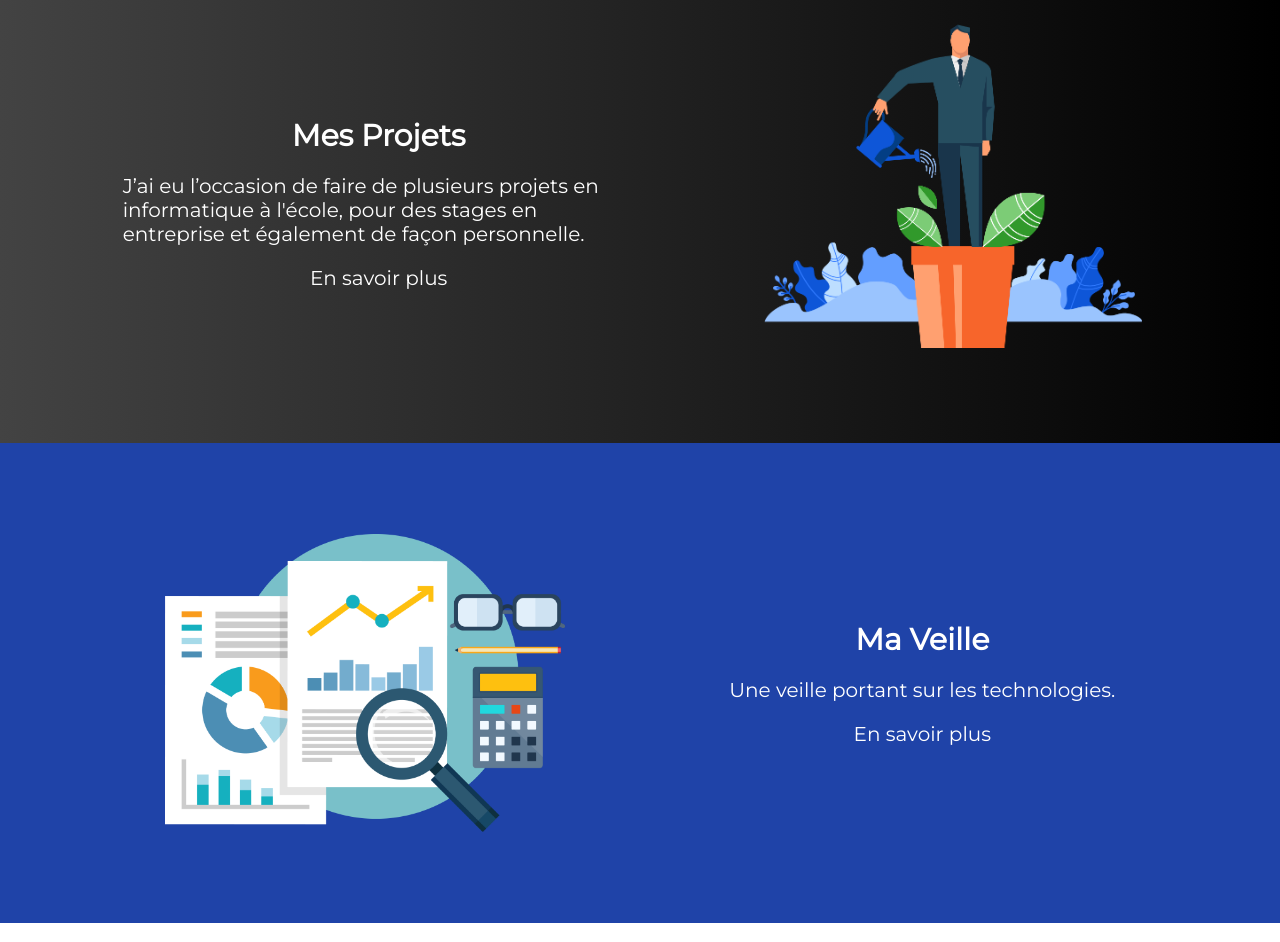
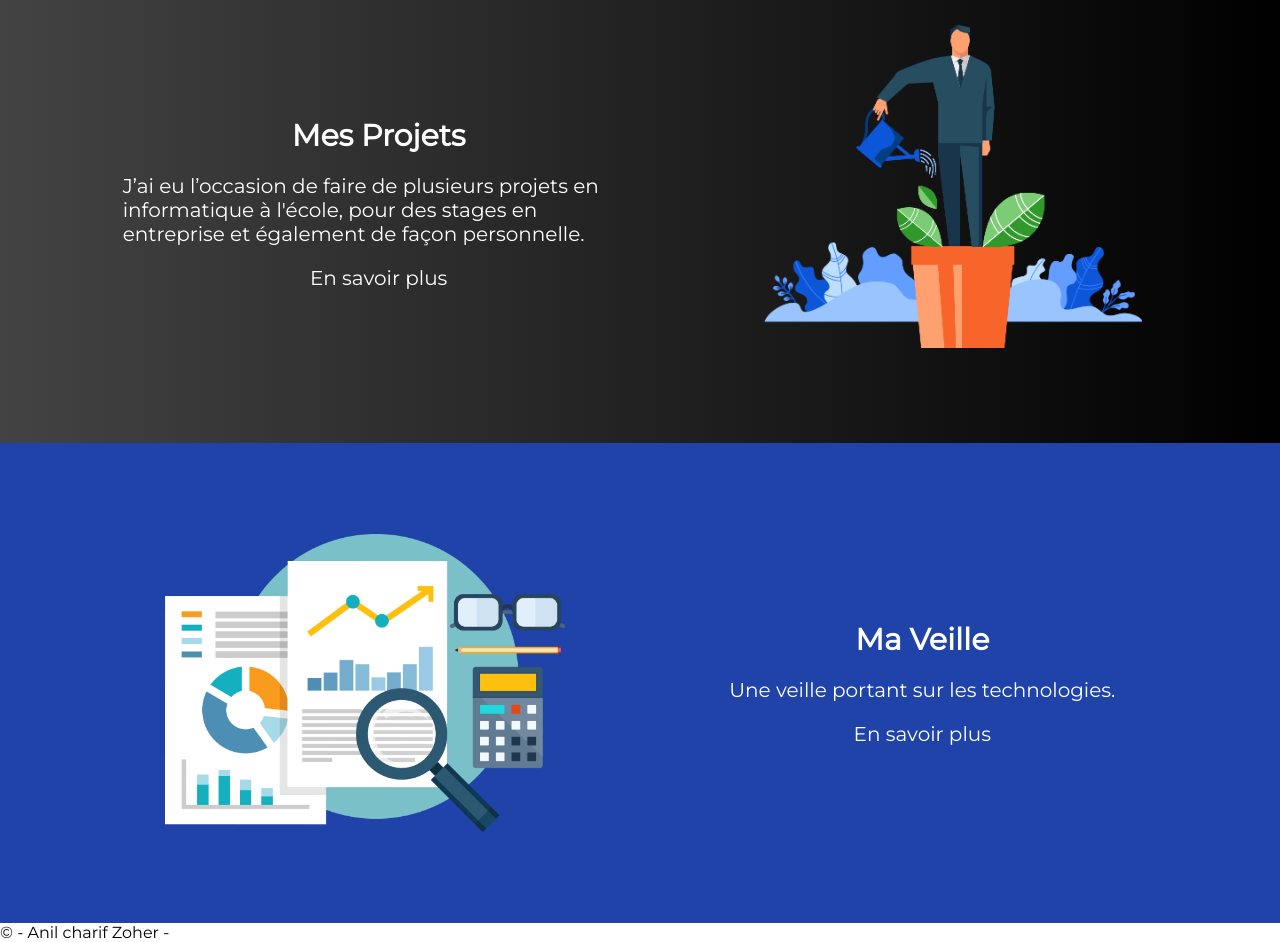
Before and after one commit to Anilcharif/Portfolio-Zoher-BTS, a plain HTML site: page index.html in a window 1280 px wide. Shown: the part 2319-3261 px from the top of the page. Drawn offline with Linux system fonts and the light colour scheme.

Commit message:
copiright

```diff
--- a/index.html
+++ b/index.html
@@ -118,3 +118,7 @@
 </body>
 
 </html>
+
+<footer>
+    <p>&copy; - Anil charif Zoher -
+</footer>
```
Also changed, not shown: package.json (deleted, +0 -15 lines), 1 other file.
